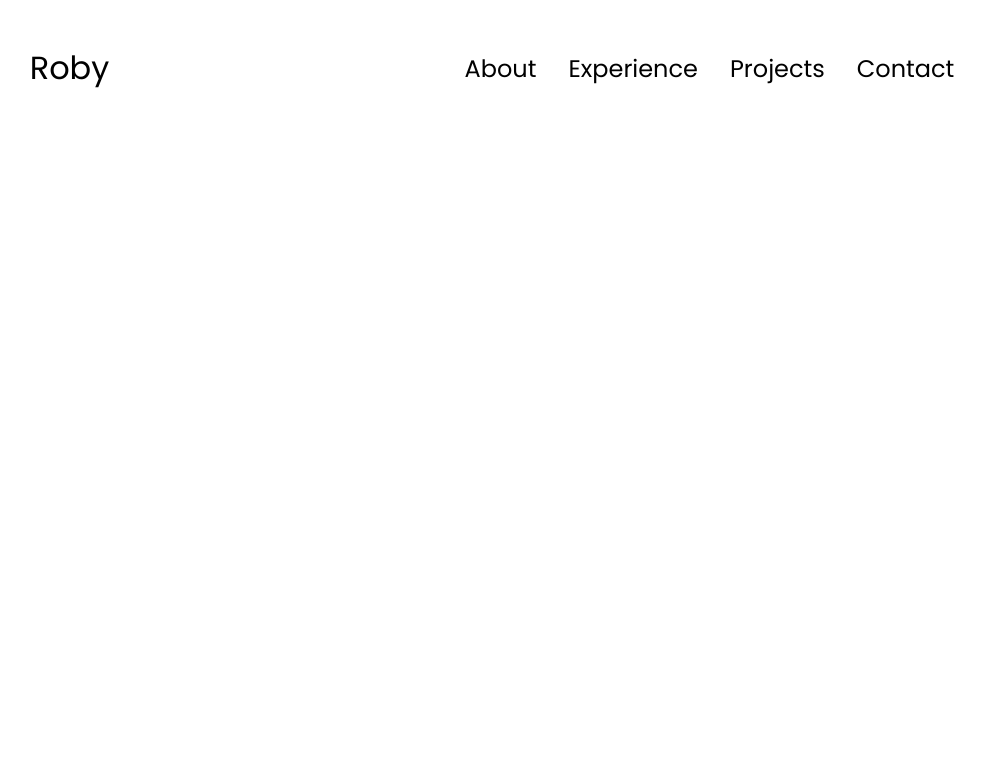
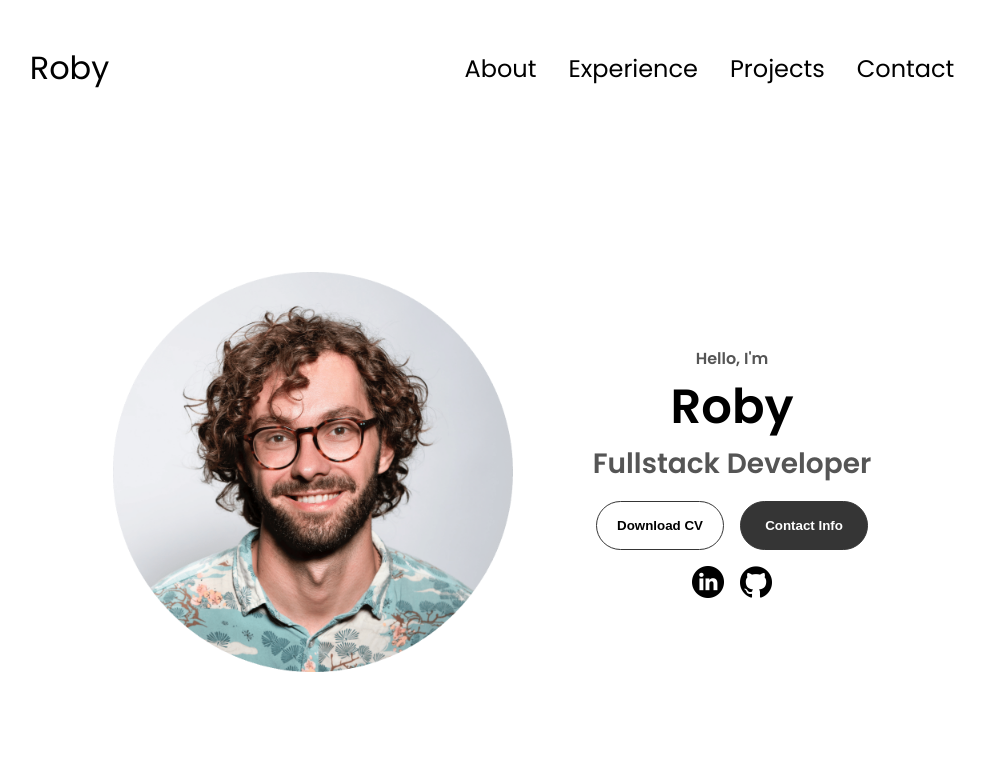
Before and after one commit to rroby25/ResponsivePortfolio, a plain HTML site: page index.html in a window 1280 px wide. Shown: the whole page, without its empty margins (148-1133 px from the left). Drawn offline with Linux system fonts and the light colour scheme.

Commit message:
Profile Section

```diff
--- a/index.html
+++ b/index.html
@@ -1,13 +1,13 @@
 <!DOCTYPE html>
-<html lang="en>
+<html lang="en">
     <head>
-        <meta  charset="UTF-8" />
+        <meta charset="UTF-8" />
         <meta http-equiv="X-UA-Compatible" content="IE=edge"/>
-        <meta name ="viewport" content="width=device-width, intial-scale=1.0" />
+        <meta name ="viewport" content="width=device-width, intial-scale=1.0"/>
         <title> My Portfolio</title>
-        <link rel="stylesheet" href = "style.css">
-        <link rel="stylesheet" href = "mediaqueries.css">
-    <head/>
+        <link rel="stylesheet" href="style.css">
+        <link rel="stylesheet" href="mediaqueries.css">
+    </head>
     <body>
         <nav id="desktop-nav">
             <div class="logo">Roby</div>
@@ -20,7 +20,7 @@
                 </ul>
             </div>
         </nav>
-        <nav id = "hamburger-nav">
+        <nav id="hamburger-nav">
             <div class="logo">Roby</div>
             <div class = "hamburger-menu">
                 <div class = "hamburger-icon" onclick="toggleMenu()">
@@ -36,6 +36,43 @@
                 </div>
             </div>
         </nav>
+        <section id="profile">
+            <div class="section__pic-container">
+                <img src="./assets/profile-pic.png" alt="profile pic">
+            </div>
+            <div class="section__text">
+                <p class="section__text__p1">Hello, I'm</p>
+                <h1 class="title">Roby</h1>
+                <p class="section__text__p2">Fullstack Developer</p>
+                <div class="btn-container">
+                    <button
+                        class="btn btn-color-2"
+                        onclick="window.open('./assets/resume-example.pdf')"
+                    >
+                        Download CV
+                    </button>
+                    <button
+                        class="btn btn-color-1"
+                        onclick="location.href='./#contact'">
+                        Contact Info
+                    </button>
+                </div>
+                <div id="socials-container">
+                    <img
+                        src="./assets/linkedin.png"
+                        alt="My Linkedin profile"
+                        class="icon"
+                        onclick="location.href='https://www.linkedin.com/in/roberto-robles-1674961b7/'"
+                    />
+                    <img
+                        src="./assets/github.png"
+                        alt="My github profile"
+                        class="icon"
+                        onclick="location.href='https://github.com/rroby25'"
+                    />
+                </div>
+            </div>
+        </section>
         <script src="script.js"></script>
     </body>
 </html>
--- a/style.css
+++ b/style.css
@@ -145,3 +145,118 @@ a:hover {
 .hamburger-icon span:first-child{
     transform: none;
 }
+
+/* SECTIONS */
+
+section {
+    padding-top: 4vh;
+    height: 96vh;
+    margin: 0 10rem;
+    box-sizing: border-box;
+    min-height: fit-content;
+}
+
+.section-container {
+    display: flex;
+}
+
+/* PROFILE SECTION */
+
+#profile {
+    display: flex;
+    justify-content: center;
+    gap: 5rem;
+    height: 80vh;
+}
+
+.section__pic-container {
+    display: flex;
+    height: 400px;
+    width: 400px;
+    margin: auto 0;
+}
+
+.section__text {
+    align-self: center;
+    text-align: center;
+}
+
+.section__text p {
+    font-weight: 600;
+}
+
+.section__text__p1 {
+    text-align: center;
+}
+
+.section__text__p2 {
+    font-size: 1.75rem;
+    margin-bottom: 1rem;
+}
+
+.title {
+    font-size: 3rem;
+    text-align: center;
+}
+
+#socials-container {
+    display: flex;
+    justify-content: center;
+    margin-top: 1rem;
+    gap: 1rem;
+}
+
+/* ICONS */
+
+.icon {
+    cursor: pointer;
+    height: 2rem;
+}
+
+/* BUTTONS */
+
+.btn-container {
+    display: flex;
+    justify-content: center;
+    gap: 1rem;
+}
+
+.btn {
+    font-weight: 600;
+    transition: all 300ms ease;
+    padding: 1rem;
+    width: 8rem;
+    border-radius: 2rem;
+}
+
+.btn-color-1,
+.btn-color-2 {
+    border: rgb(53, 53, 53) 0.1rem solid;
+}
+
+.btn-color-1:hover,
+.btn-color-2:hover {
+    cursor: pointer;
+}
+
+.btn-color-1,
+.btn-color-2:hover {
+    background: rgb(53, 53, 53);
+    color: white;
+}
+
+.btn-color-1:hover {
+    background: rgb(0, 0, 0);
+}
+
+.btn-color-2 {
+    background: none;
+}
+
+.btn-color-2:hover {
+    border: rgb(255, 255, 255) 0.1rem solid;
+}
+
+.bnt-container {
+    gap: 1rem
+}
```
Also changed, not shown: aaa.html (added).
